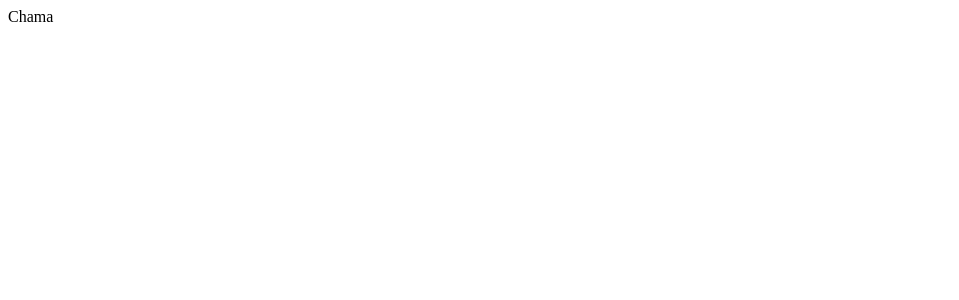
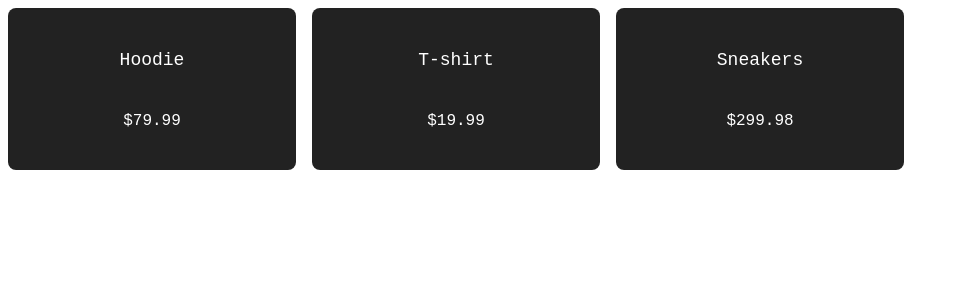
Before and after one commit to MeenS4/react-shop, a React (Vite) app: page / in a window 1280 px wide. Shown: the top 300 px of the page, without its empty margins (0-959 px from the left). Built offline with nearby package versions, Linux system fonts and the light colour scheme.

Commit message:
feat: add product-card component & add global styling

```diff
--- /dev/null
+++ b/src/app.module.scss
@@ -0,0 +1,10 @@
+.app {
+  display: flex;
+  flex-direction: column;
+  gap: 32px;
+
+  &__products {
+    display: flex;
+    gap: 16px;
+  }
+}
--- a/src/app.tsx
+++ b/src/app.tsx
@@ -1,3 +1,17 @@
+import styles from "./app.module.scss";
+
+import { ProductCard } from "./components";
+
 export const App = () => {
-  return <main>Chama</main>
-}
+  return (
+    <main className={styles["app"]}>
+      <div className={styles["app__products"]}>
+        <ProductCard title="Hoodie" price={79.99} />
+
+        <ProductCard title="T-shirt" price={19.99} />
+
+        <ProductCard title="Sneakers" price={299.98} />
+      </div>
+    </main>
+  );
+};
--- /dev/null
+++ b/src/components/index.ts
@@ -0,0 +1 @@
+export * from "./product-card"
--- /dev/null
+++ b/src/components/product-card/index.ts
@@ -0,0 +1 @@
+export * from "./product-card"
--- /dev/null
+++ b/src/components/product-card/product-card.module.scss
@@ -0,0 +1,27 @@
+.product-card {
+  display: flex;
+  justify-content: center;
+  align-items: center;
+  flex-direction: column;
+
+  width: 240px;
+
+  padding: 24px;
+
+  background-color: #222;
+  color: #fff;
+
+  border-radius: 8px;
+
+  gap: 8px;
+
+  &__title {
+    font-size: 18px;
+    font-weight: 500;
+  }
+
+  &__price {
+    font-size: 16px;
+    font-weight: 400;
+  }
+}
--- /dev/null
+++ b/src/components/product-card/product-card.tsx
@@ -0,0 +1,17 @@
+import styles from "./product-card.module.scss";
+
+export const ProductCard = ({
+  title,
+  price,
+}: {
+  title: string;
+  price: number;
+}) => {
+  return (
+    <div className={styles["product-card"]}>
+      <p className={styles["product-card__title"]}>{title}</p>
+
+      <p className={styles["product-card__price"]}>${price}</p>
+    </div>
+  );
+};
--- /dev/null
+++ b/src/index.scss
@@ -0,0 +1,3 @@
+* {
+  font-family: monospace;
+}
```
Also changed, not shown: src/main.tsx (+6 -5 lines).
